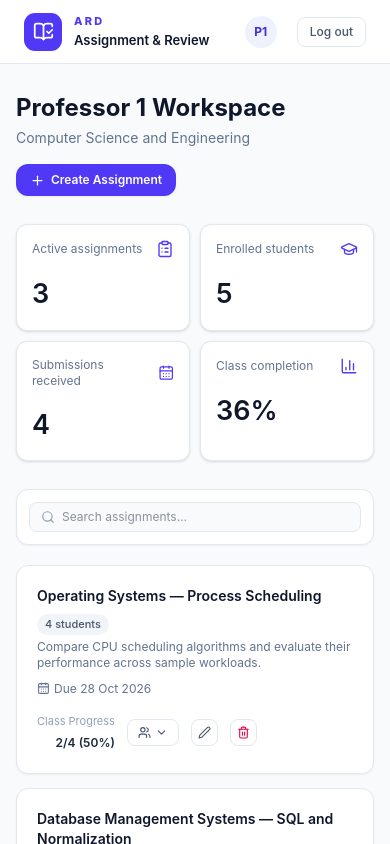
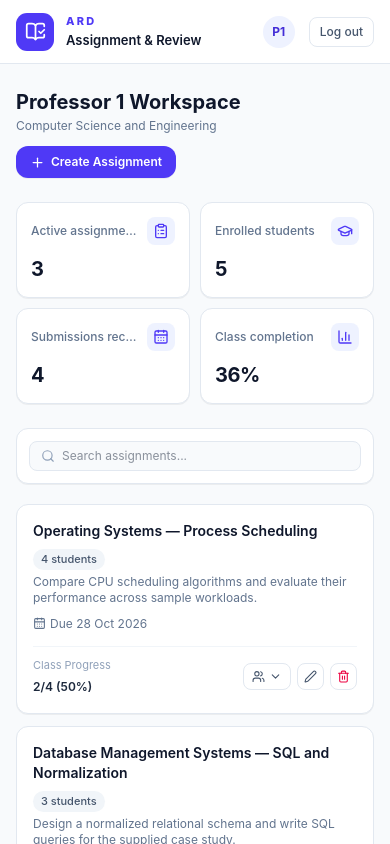
Before and after one commit to Shashank-Thapliyal/Assignment-Review-Dashboard, a React (Vite) app: page /login in a window 390 px wide. Both pictures are taken after a click on the button "Enter workspace". Shown: the top 844 px of the page. Built offline with nearby package versions, Linux system fonts and the light colour scheme.

Commit message:
refactor components for improved layout and UI consistency and responsiveness

```diff
--- a/src/components/common/SummaryCard.jsx
+++ b/src/components/common/SummaryCard.jsx
@@ -1,11 +1,14 @@
-function SummaryCard({ label, icon: Icon, value }) {
+function SummaryCard({ label, icon: Icon, value, description }) {
   return (
-    <article className="rounded-[11px] border border-slate-200 bg-white p-5 shadow-sm max-sm:p-[15px]">
-      <div className="flex items-center justify-between gap-3 text-indigo-600">
-        <p className="m-0 text-[13px] text-slate-500 max-sm:text-xs">{label}</p>
-        <Icon size={18} strokeWidth={1.8} aria-hidden="true" />
+    <article className="rounded-xl border border-slate-200 bg-white p-3.5 sm:p-5 shadow-2xs transition hover:border-slate-300">
+      <div className="flex items-center justify-between gap-2 text-slate-500">
+        <p className="m-0 truncate text-xs sm:text-[13px] font-medium text-slate-500">{label}</p>
+        <span className="grid size-7 sm:size-8 shrink-0 place-items-center rounded-lg bg-indigo-50 text-indigo-600">
+          <Icon size={16} strokeWidth={2} aria-hidden="true" />
+        </span>
       </div>
-      <strong className="mt-4 block text-[27px] font-semibold">{value}</strong>
+      <strong className="mt-2.5 sm:mt-3 block text-xl sm:text-2xl font-bold tracking-tight text-slate-900">{value}</strong>
+      {description && <p className="mt-1 truncate text-[11px] text-slate-400">{description}</p>}
     </article>
   )
 }
--- a/src/components/layout/Topbar.jsx
+++ b/src/components/layout/Topbar.jsx
@@ -15,7 +15,7 @@ function Topbar({ user, onLogout }) {
   }
 
   return (
-    <header className="flex h-16 items-center justify-between border-b border-slate-200 bg-white px-6 sm:px-10">
+    <header className="flex h-16 items-center justify-between border-b border-slate-200 bg-white px-4 sm:px-6 lg:px-8">
       <div className="flex items-center gap-3">
         <Brand />
         <span className="hidden text-xs text-slate-400 sm:inline-block border-l border-slate-200 pl-3">
@@ -23,7 +23,7 @@ function Topbar({ user, onLogout }) {
         </span>
       </div>
 
-      <div className="flex items-center gap-3">
+      <div className="flex items-center gap-2 sm:gap-3">
         <button
           type="button"
           onClick={handleReset}
@@ -34,7 +34,7 @@ function Topbar({ user, onLogout }) {
           Reset Demo
         </button>
 
-        <div className="flex items-center gap-2.5 rounded-lg px-2 py-1.5 text-left text-slate-500">
+        <div className="flex items-center gap-2 rounded-lg px-1.5 py-1 text-left text-slate-500">
           <span className="grid size-8 place-items-center rounded-full bg-indigo-50 text-xs font-bold text-indigo-700">
             {user.initials}
           </span>
@@ -47,7 +47,7 @@ function Topbar({ user, onLogout }) {
         </div>
 
         <button
-          className="rounded-lg border border-slate-200 px-3 py-1.5 text-xs font-medium text-slate-600 hover:border-slate-300 hover:bg-slate-50 hover:text-indigo-600"
+          className="rounded-lg border border-slate-200 px-2.5 py-1.5 text-xs font-medium text-slate-600 hover:border-slate-300 hover:bg-slate-50 hover:text-indigo-600"
           type="button"
           onClick={() => {
             logout()
--- a/src/features/admin/AdminDashboard.jsx
+++ b/src/features/admin/AdminDashboard.jsx
@@ -44,12 +44,12 @@ function AdminDashboard() {
   }
 
   return (
-    <main className="mx-auto w-[calc(100%-80px)] max-w-[1152px] py-10 max-lg:w-[calc(100%-48px)] max-lg:py-7 max-sm:w-[calc(100%-32px)]">
+    <main className="mx-auto max-w-6xl px-4 py-6 sm:px-6 sm:py-8 lg:px-8">
       {/* Header */}
-      <div className="mb-7 flex flex-wrap items-center justify-between gap-4">
+      <div className="mb-6 flex flex-col justify-between gap-3 sm:flex-row sm:items-center">
         <div>
-          <h1 className="text-2xl font-bold text-slate-900">{user.name} Workspace</h1>
-          <p className="mt-1 text-sm text-slate-500">{user.department}</p>
+          <h1 className="text-xl sm:text-2xl font-bold text-slate-900">{user.name} Workspace</h1>
+          <p className="mt-0.5 text-xs sm:text-sm text-slate-500">{user.department}</p>
         </div>
         <button
           type="button"
@@ -57,7 +57,7 @@ function AdminDashboard() {
             setEditingAssignment(null)
             setModalOpen(true)
           }}
-          className="inline-flex items-center gap-1.5 rounded-xl bg-indigo-600 px-3.5 py-2 text-xs font-semibold text-white shadow-xs hover:bg-indigo-700"
+          className="inline-flex self-start sm:self-center items-center gap-1.5 rounded-xl bg-indigo-600 px-3.5 py-2 text-xs font-semibold text-white shadow-2xs hover:bg-indigo-700"
         >
           <Plus size={15} />
           Create Assignment
@@ -65,14 +65,14 @@ function AdminDashboard() {
       </div>
 
       {/* Metrics */}
-      <section className="grid grid-cols-4 gap-4 max-lg:grid-cols-2 max-sm:gap-2.5" aria-label="Professor summary">
+      <section className="grid grid-cols-2 gap-2.5 sm:grid-cols-4 sm:gap-4" aria-label="Professor summary">
         {cards.map((c) => (
           <SummaryCard key={c.label} {...c} />
         ))}
       </section>
 
       {/* Search */}
-      <div className="mt-7 flex items-center rounded-xl border border-slate-200 bg-white p-3 shadow-xs">
+      <div className="mt-6 flex items-center rounded-xl border border-slate-200 bg-white p-3 shadow-2xs">
         <div className="relative flex-1">
           <Search size={14} className="absolute left-3 top-1/2 -translate-y-1/2 text-slate-400" />
           <input
@@ -86,7 +86,7 @@ function AdminDashboard() {
       </div>
 
       {/* Assignment List */}
-      <section className="mt-5 space-y-3.5" aria-label="Created assignments">
+      <section className="mt-5 space-y-3" aria-label="Created assignments">
         {displayedAssignments.length === 0 ? (
           <div className="rounded-xl border border-slate-200 bg-white p-8 text-center text-xs text-slate-500">
             {professorAssignments.length === 0 ? 'No assignments created yet.' : 'No assignments match your search.'}
@@ -118,7 +118,7 @@ function AdminDashboard() {
       {/* Delete Confirmation Modal */}
       {deletingAssignment && (
         <div className="fixed inset-0 z-50 flex items-center justify-center bg-slate-900/40 p-4">
-          <div className="w-full max-w-sm rounded-xl bg-white p-5 shadow-lg">
+          <div className="max-h-[90vh] w-full max-w-sm overflow-y-auto rounded-xl bg-white p-5 shadow-lg">
             <h3 className="text-sm font-bold text-slate-900">Delete Assignment</h3>
             <p className="mt-2 text-xs text-slate-500">
               Are you sure you want to delete <strong className="text-slate-800">"{deletingAssignment.title}"</strong>?
--- a/src/features/admin/AssignmentCard.jsx
+++ b/src/features/admin/AssignmentCard.jsx
@@ -12,8 +12,8 @@ function AssignmentCard({ assignment, submissions, onEdit, onDelete }) {
   const submittedCount = assignment.assignedTo.filter((sId) => getSubmission(submissions, assignment.id, sId)).length
 
   return (
-    <article className="rounded-xl border border-slate-200 bg-white shadow-xs transition">
-      <div className="flex flex-col justify-between gap-4 p-5 sm:flex-row sm:items-center">
+    <article className="rounded-xl border border-slate-200 bg-white shadow-2xs transition">
+      <div className="flex flex-col justify-between gap-3.5 p-4 sm:p-5 sm:flex-row sm:items-center">
         <div className="min-w-0 flex-1">
           <div className="flex flex-wrap items-center gap-2">
             <h3 className="text-sm font-semibold text-slate-900">{assignment.title}</h3>
@@ -41,16 +41,17 @@ function AssignmentCard({ assignment, submissions, onEdit, onDelete }) {
           </div>
         </div>
 
-        <div className="flex items-center gap-3 self-start sm:self-center">
-          <div className="text-right">
+        <div className="flex w-full items-center justify-between gap-3 pt-2.5 border-t border-slate-100 sm:w-auto sm:border-0 sm:pt-0 sm:self-center">
+          <div className="text-left sm:text-right">
             <div className="text-[11px] text-slate-400">Class Progress</div>
             <strong className="text-xs font-semibold text-slate-800">{submittedCount}/{assignedCount} ({completion}%)</strong>
           </div>
 
+          <div className="flex items-center gap-1.5">
             <button
               type="button"
               onClick={() => setExpanded(!expanded)}
-            className="flex items-center gap-1 rounded-lg border border-slate-200 px-2.5 py-1.5 text-xs text-slate-600 hover:bg-slate-50"
+              className="flex items-center gap-1 rounded-lg border border-slate-200 px-2 py-1.5 text-xs text-slate-600 hover:bg-slate-50"
               title="Student list"
             >
               <Users size={13} />
@@ -76,12 +77,13 @@ function AssignmentCard({ assignment, submissions, onEdit, onDelete }) {
             </button>
           </div>
         </div>
+      </div>
 
       {expanded && (
-        <div className="border-t border-slate-100 bg-slate-50/60 p-4">
+        <div className="border-t border-slate-100 bg-slate-50/60 p-3 sm:p-4">
           <h4 className="mb-2 text-xs font-semibold text-slate-700">Student Submission Status</h4>
           <div className="overflow-x-auto rounded-lg border border-slate-200 bg-white">
-            <table className="w-full text-left text-xs">
+            <table className="w-full min-w-[440px] text-left text-xs">
               <thead className="border-b bg-slate-50 text-[11px] font-semibold text-slate-500">
                 <tr>
                   <th className="px-3 py-2">Student</th>
--- a/src/features/admin/AssignmentModal.jsx
+++ b/src/features/admin/AssignmentModal.jsx
@@ -41,8 +41,8 @@ function AssignmentModal({ isOpen, onClose, initialData, onSave }) {
   }
 
   return (
-    <div className="fixed inset-0 z-50 flex items-center justify-center bg-slate-900/40 p-4">
-      <div className="w-full max-w-md rounded-xl bg-white p-5 shadow-xl">
+    <div className="fixed inset-0 z-50 flex items-center justify-center bg-slate-900/40 p-3 sm:p-4">
+      <div className="max-h-[90vh] w-full max-w-md overflow-y-auto rounded-xl bg-white p-4 sm:p-5 shadow-xl">
         <div className="flex items-center justify-between border-b pb-3">
           <h3 className="text-sm font-bold text-slate-900">{initialData ? 'Edit' : 'Create'} Assignment</h3>
           <button type="button" onClick={onClose} className="rounded p-1 text-slate-400 hover:bg-slate-100">
@@ -77,7 +77,7 @@ function AssignmentModal({ isOpen, onClose, initialData, onSave }) {
             />
           </div>
 
-          <div className="grid grid-cols-2 gap-2">
+          <div className="grid grid-cols-1 gap-2.5 sm:grid-cols-2 sm:gap-2">
             <div>
               <label className="font-semibold text-slate-700">Due Date</label>
               <input
```
Also changed, not shown: src/features/student/StudentDashboard.jsx (+15 -15 lines). Lines whose indentation alone changed are shown as unchanged.
